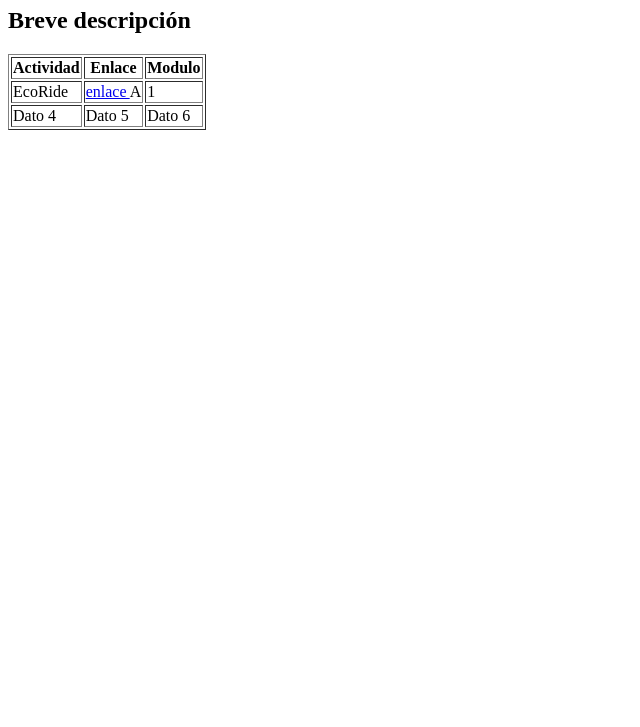
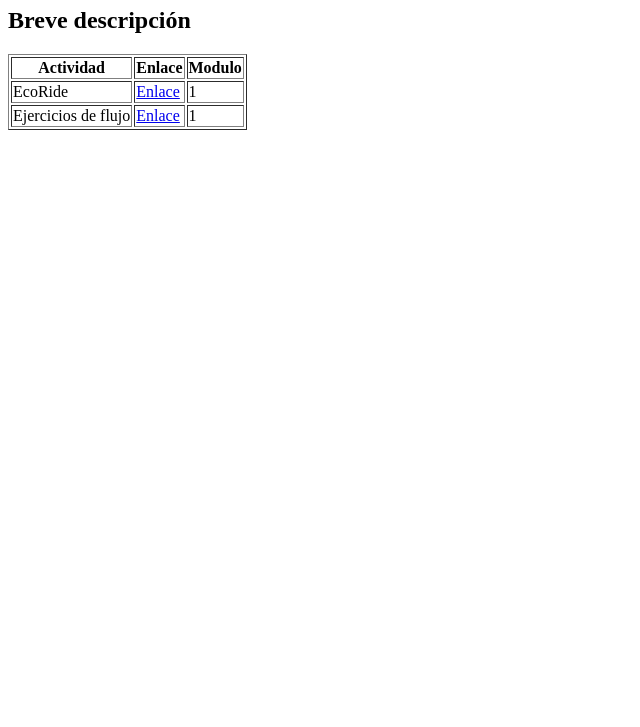
Before and after one commit to HecRodCode/Portafolio, a plain HTML site: page index.html in a window 1280 px wide. Shown: the part 73-800 px from the top of the page, without its empty margins (0-640 px from the left). Drawn offline with Linux system fonts and the light colour scheme.

Commit message:
Fix link text in index.html

```diff
--- a/index.html
+++ b/index.html
@@ -17,13 +17,13 @@
         </tr>
         <tr>
             <td>EcoRide</td>
-            <td><a href="https://github.com/HecRodCode/EcoRide"> enlace </a>A</td>
+            <td><a href="https://github.com/HecRodCode/EcoRide"> Enlace </a></td>
             <td>1</td>
         </tr>
         <tr>
-            <td>Dato 4</td>
-            <td>Dato 5</td>
-            <td>Dato 6</td>
+            <td>Ejercicios de flujo</td>
+            <td><a href="https://github.com/HecRodCode/Ejercicios-de-flujo"> Enlace </a></td>
+            <td>1</td>
         </tr>
 
     </table>
```
